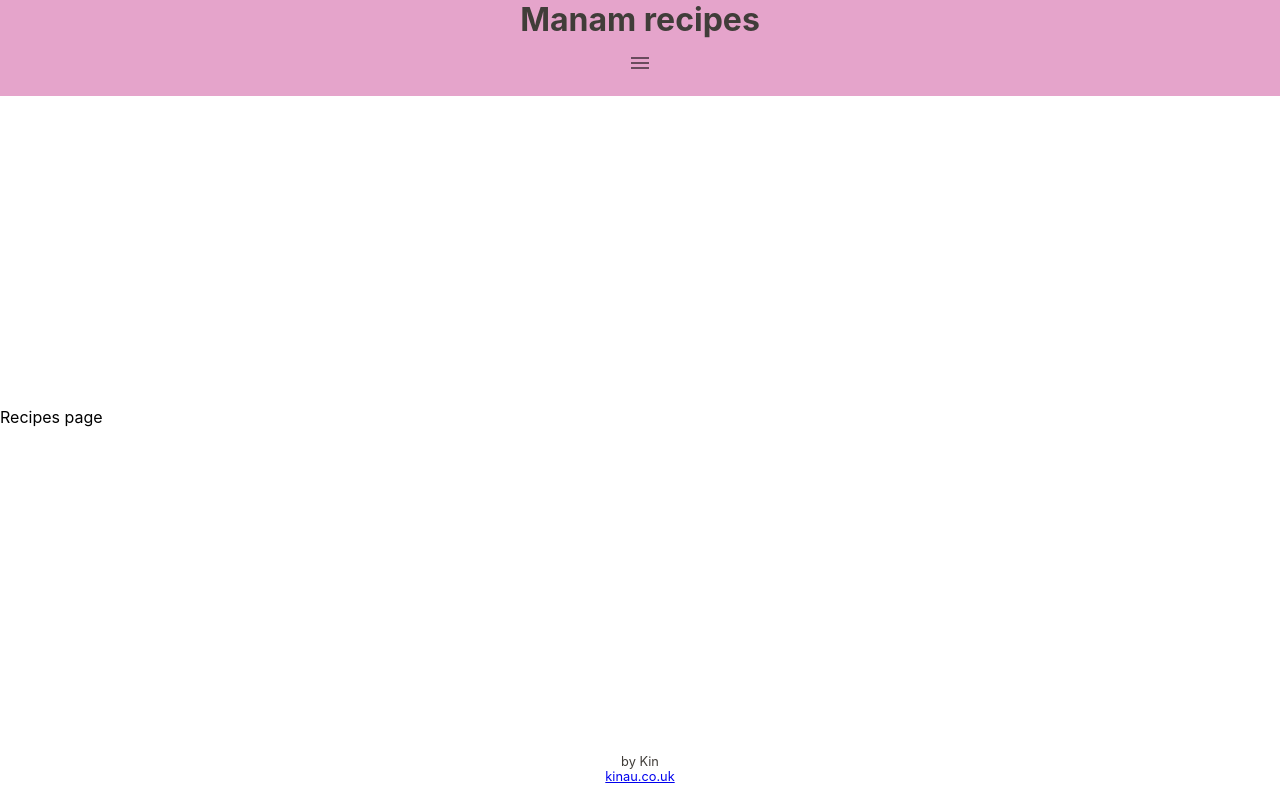
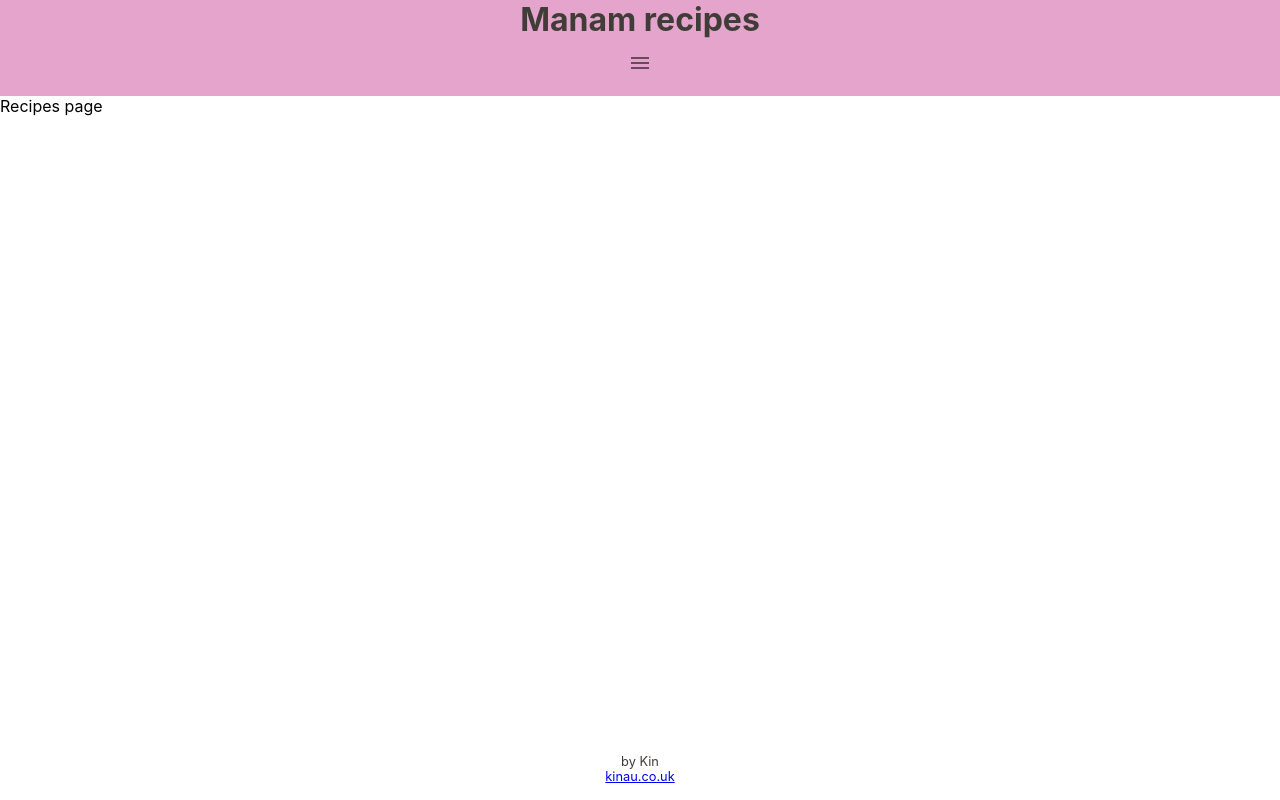
Before and after one commit to kin-au/manam-recipes, a React (Create React App) app: page /recipes in a window 1280 px wide. Built offline with nearby package versions, Linux system fonts and the light colour scheme.

Commit message:
add recipe style

```diff
--- /dev/null
+++ b/src/pages/Recipes/Recipes.style.js
@@ -0,0 +1,8 @@
+import styled from "styled-components";
+
+const Container = styled.div`
+  display: flex;
+  flex-grow: 1;
+`;
+
+export { Container };
--- a/src/pages/Recipes/Recipes.tsx
+++ b/src/pages/Recipes/Recipes.tsx
@@ -1,10 +1,11 @@
 import React from "react";
+import * as SC from "./Recipes.style.js";
 
 const Recipes = () => {
   return (
-    <div>
+    <SC.Container>
       <p>Recipes page</p>
-    </div>
+    </SC.Container>
   );
 };
 
```
